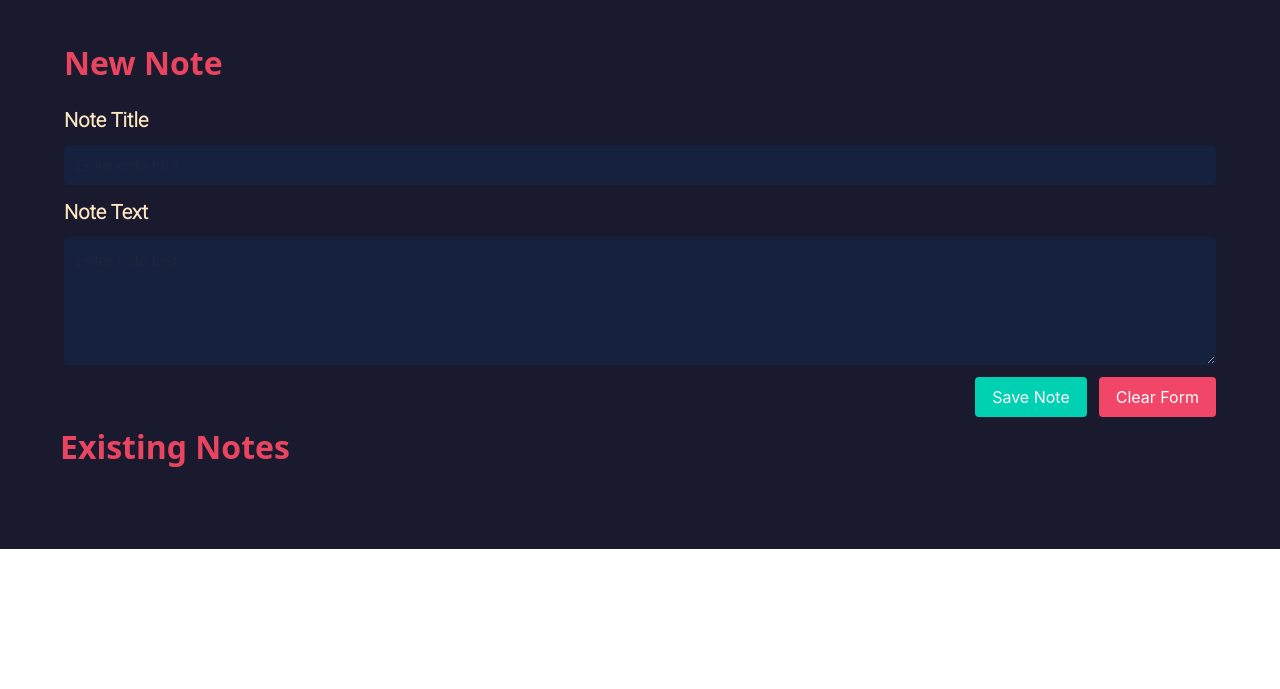
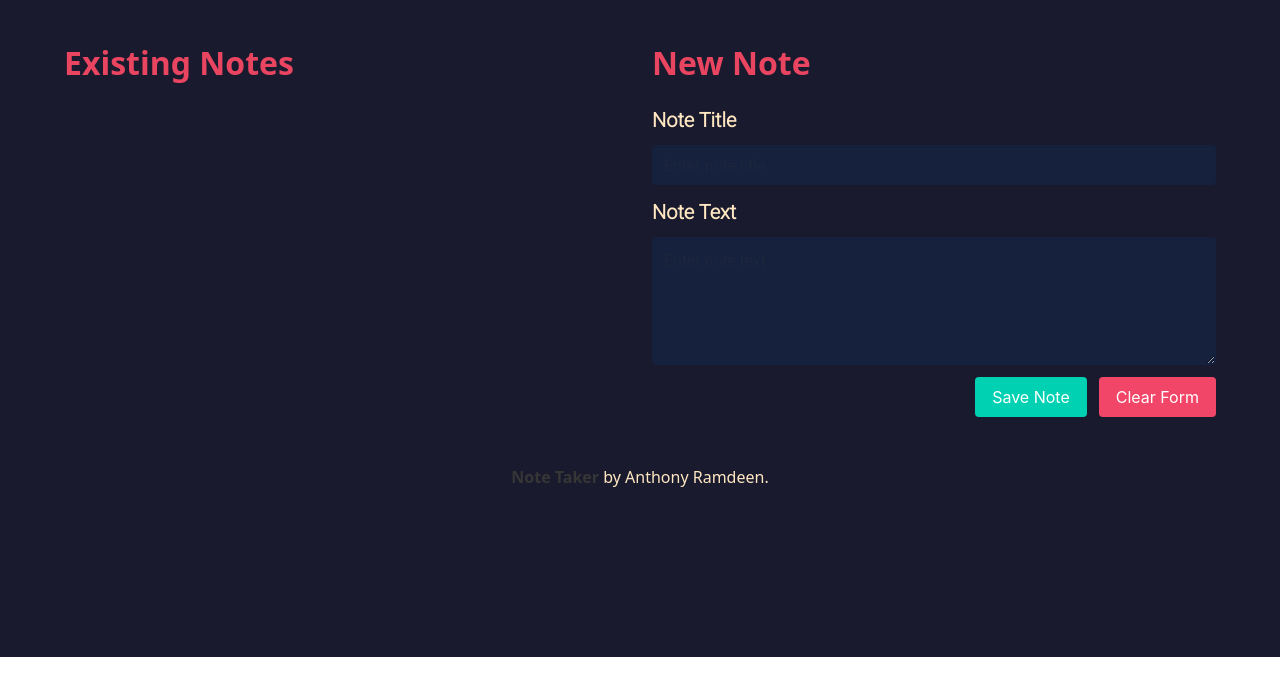
Before and after one commit to RecceRaven/NoteTaker, a website: page public/notes.html in a window 1280 px wide. Shown: the part 111-800 px from the top of the page. Drawn offline with nearby package versions, Linux system fonts and the light colour scheme; no server answers; a web font is replaced by a local one.

Commit message:
fixed styling

```diff
--- a/public/assets/styling.css
+++ b/public/assets/styling.css
@@ -4,6 +4,7 @@
     --blue: #0F3460;
     --red: #E94560;
     --bone: #FFE7C1;
+    background-color: #1A1A2E;
 
 }
 
@@ -59,6 +60,7 @@ textarea::placeholder {
 
 .subtitle {
     font-size: 50px;
+    color: #FFE7C1;
 }
 
 .navbar {
@@ -70,4 +72,14 @@ textarea::placeholder {
     color: #1A1A2E;
     font-family: 'Rubik Doodle Shadow', system-ui;
     font-size: 25PX;
+    transition-duration: 200ms;
 }
+
+a:hover {
+    background-color: #E94560;
+}
+
+.footer {
+    background-color: #1A1A2E;
+    color: #FFE7C1;
+}
--- a/public/notes.html
+++ b/public/notes.html
@@ -36,7 +36,13 @@
     <section class="section">
         <div class="container">
             <div class="columns">
-                <div class="column">
+                <div class="column is-half">
+                    <h2 class="title">Existing Notes</h2>
+                    <div id="existing-notes">
+
+                    </div>
+                </div>
+                <div class="column is-half is-right">
                     <h2 class="title">New Note</h2>
                     <form id="note-form">
                         <div class="field">
@@ -63,13 +69,18 @@
                 </div>
             </div>
         </div>
-        <div class="column is-one-third">
-            <h2 class="title">Existing Notes</h2>
-            <div id="existing-notes">
+        <footer class="footer">
+            <div class="content has-text-centered">
+              <p>
+                <strong>Note Taker</strong> by Anthony Ramdeen.
+                <br>
+                <br>
 
+
+              </p>
             </div>
-        </div>
-        </div>
+          </footer>
+
 
     </section>
 
```
